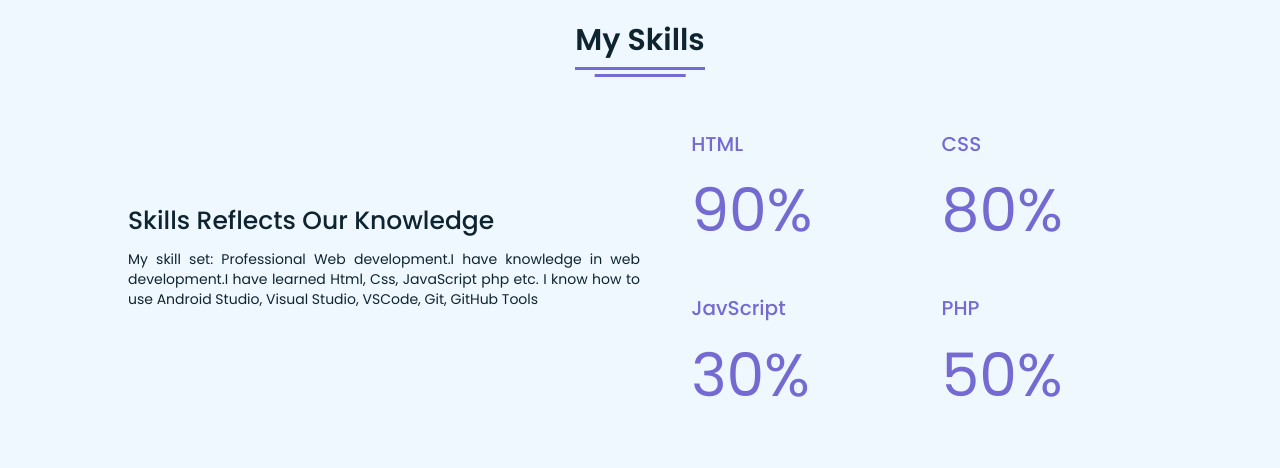
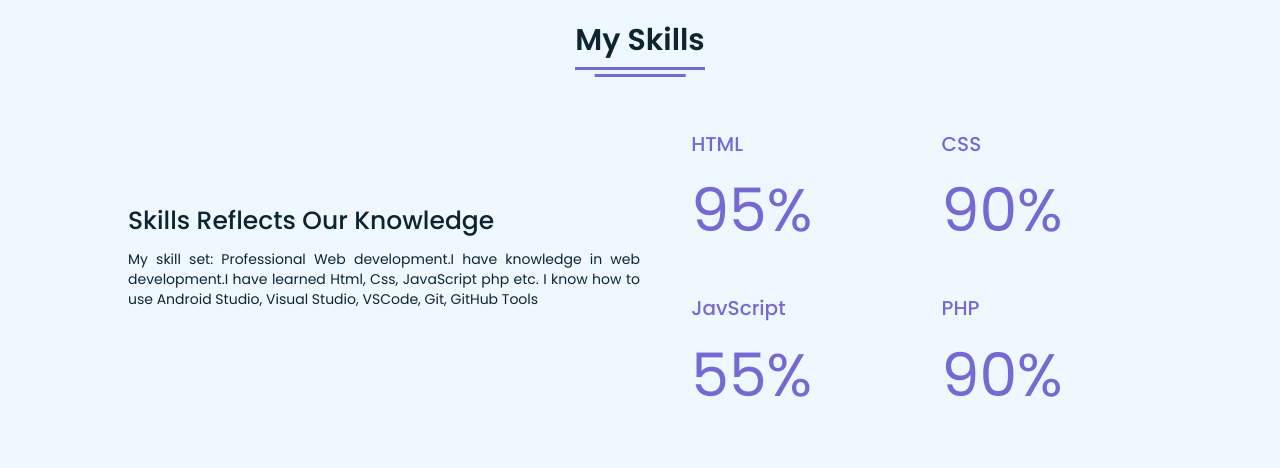
Before and after one commit to rajsojitra11/portfolio, a plain HTML site: page portfolio/index.html in a window 1280 px wide. Shown: the part 1540-2008 px from the top of the page. Drawn offline with nearby package versions, Linux system fonts and the light colour scheme.

Commit message:
Update index.html

```diff
--- a/portfolio/index.html
+++ b/portfolio/index.html
@@ -174,19 +174,19 @@
           <div class="boxes">
             <div class="box">
               <div class="topic">HTML</div>
+              <div class="per">95%</div>
+            </div>
+            <div class="box">
+              <div class="topic">CSS</div>
               <div class="per">90%</div>
             </div>
             <div class="box">
-              <div class="topic">CSS</div>
-              <div class="per">80%</div>
-            </div>
-            <div class="box">
               <div class="topic">JavScript</div>
-              <div class="per">30%</div>
+              <div class="per">55%</div>
             </div>
             <div class="box">
               <div class="topic">PHP</div>
-              <div class="per">50%</div>
+              <div class="per">90%</div>
             </div>
           </div>
         </div>
```
